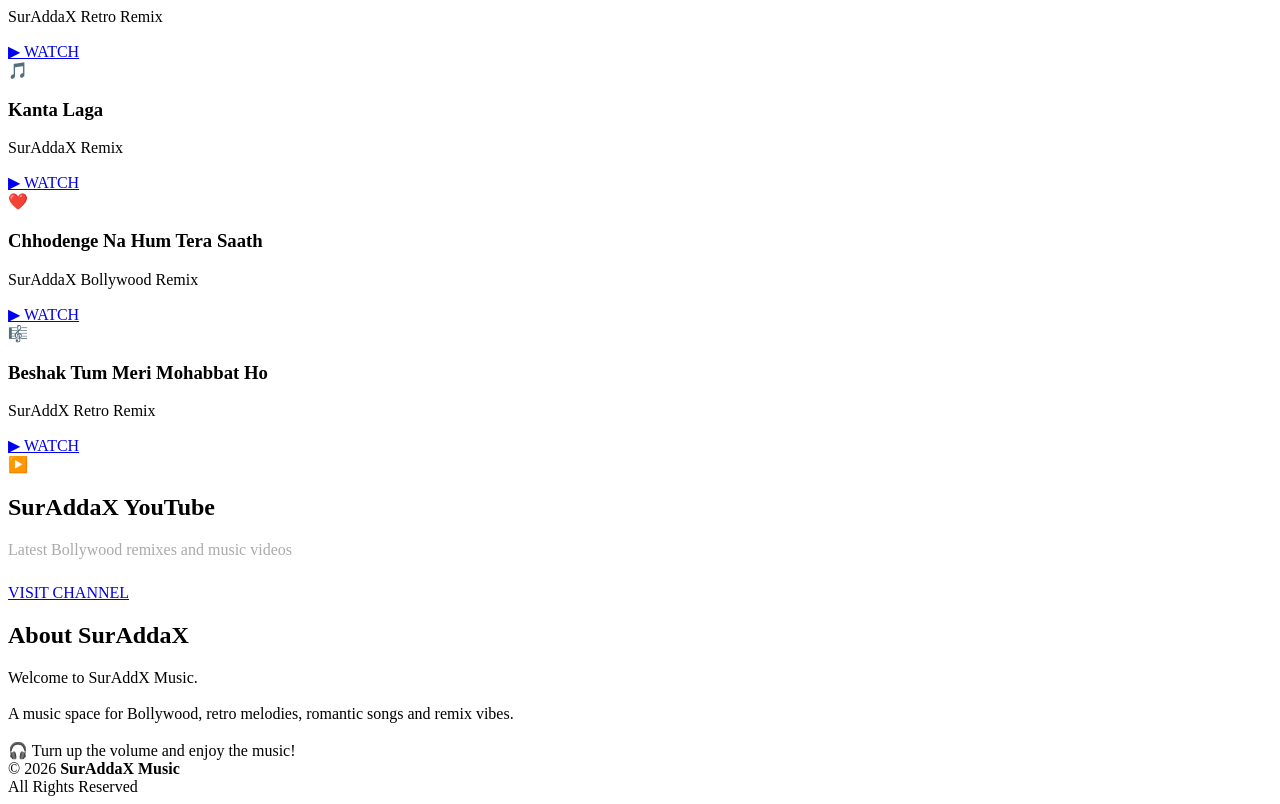
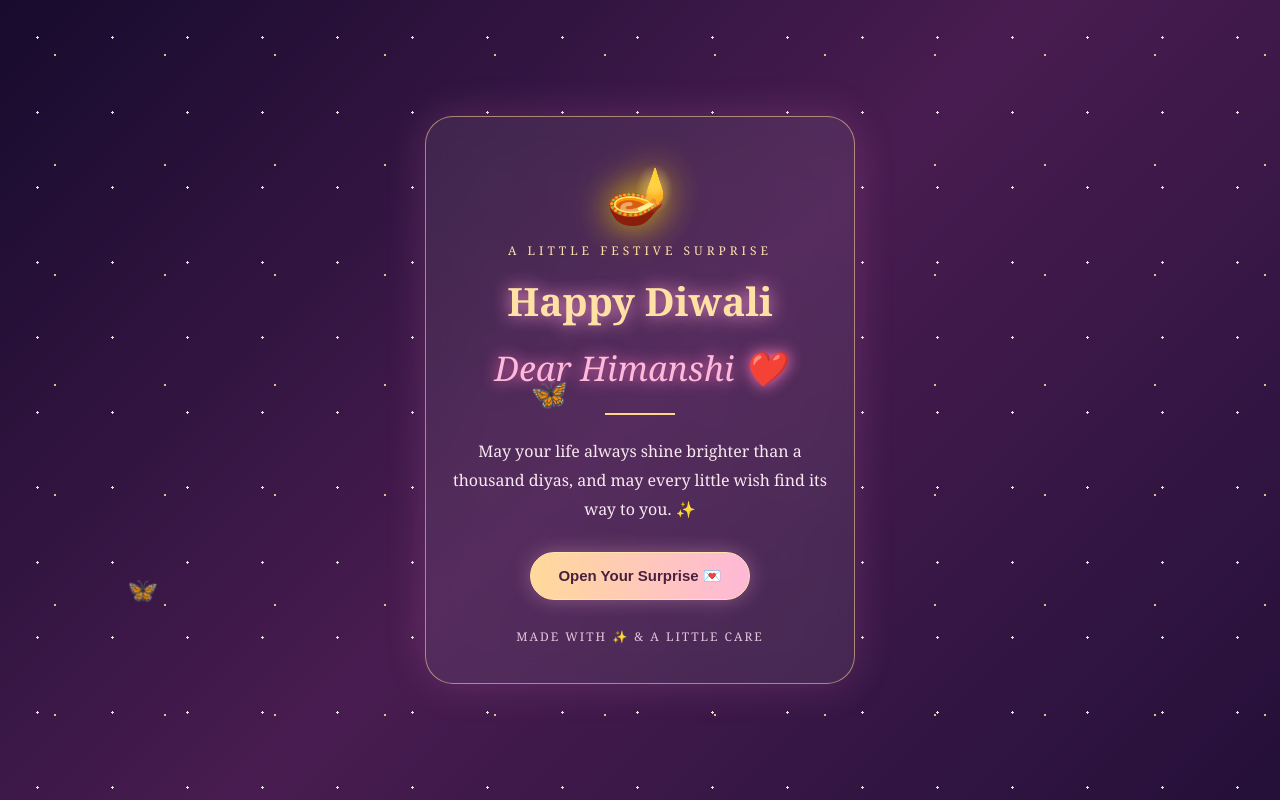
Before and after one commit to lakshayyy009/lakshayyy0097.github.io, a plain HTML site: page index.html in a window 1280 px wide. Drawn offline with Linux system fonts and the light colour scheme.

Commit message:
Update index.html

```diff
--- a/index.html
+++ b/index.html
@@ -1,143 +1,293 @@
-<p>
-SurAddaX Retro Remix
-</p>
+<!DOCTYPE html>
+<html lang="en">
+<head>
+<meta charset="UTF-8">
+<meta name="viewport" content="width=device-width, initial-scale=1.0">
+<title>For Himanshi ❤️ | Happy Diwali</title>
 
-<a class="watch"
-href="https://www.youtube.com/results?search_query=SurAddaX+Chand+Se+Parda+Kijiye"
-target="_blank">
-▶ WATCH
-</a>
+<style>
+* {
+  margin: 0;
+  padding: 0;
+  box-sizing: border-box;
+}
 
+body {
+  min-height: 100vh;
+  overflow-x: hidden;
+  background: linear-gradient(135deg, #170b2d, #481c50, #241039);
+  color: white;
+  font-family: Georgia, serif;
+  text-align: center;
+}
+
+/* Stars */
+.stars {
+  position: fixed;
+  inset: 0;
+  pointer-events: none;
+  background-image:
+    radial-gradient(white 1px, transparent 1px),
+    radial-gradient(#ffd78a 1px, transparent 1px);
+  background-size: 75px 75px, 110px 110px;
+  animation: sparkle 4s infinite alternate;
+}
+
+@keyframes sparkle {
+  from { opacity: .3; }
+  to { opacity: .9; }
+}
+
+/* Flying butterflies */
+.butterfly {
+  position: fixed;
+  z-index: 5;
+  left: -60px;
+  font-size: 30px;
+  pointer-events: none;
+  animation: fly 13s linear infinite;
+}
+
+.butterfly:nth-child(2) {
+  animation-delay: 3s;
+  font-size: 24px;
+}
+
+.butterfly:nth-child(3) {
+  animation-delay: 6s;
+  font-size: 36px;
+}
+
+.butterfly:nth-child(4) {
+  animation-delay: 9s;
+  font-size: 22px;
+}
+
+@keyframes fly {
+  0% {
+    transform: translate(-10vw, 90vh) rotate(0deg);
+  }
+  25% {
+    transform: translate(30vw, 60vh) rotate(20deg);
+  }
+  50% {
+    transform: translate(60vw, 35vh) rotate(-20deg);
+  }
+  75% {
+    transform: translate(85vw, 65vh) rotate(20deg);
+  }
+  100% {
+    transform: translate(120vw, 5vh) rotate(-10deg);
+  }
+}
+
+.container {
+  position: relative;
+  z-index: 2;
+  min-height: 100vh;
+  display: flex;
+  justify-content: center;
+  align-items: center;
+  padding: 30px 18px;
+}
+
+.card {
+  width: 100%;
+  max-width: 430px;
+  padding: 38px 23px;
+  border: 1px solid rgba(255, 215, 150, .55);
+  border-radius: 28px;
+  background: rgba(255,255,255,.075);
+  backdrop-filter: blur(12px);
+  box-shadow: 0 0 40px rgba(255, 140, 210, .18);
+  animation: appear 2s ease;
+}
+
+@keyframes appear {
+  from { opacity: 0; transform: translateY(35px); }
+  to { opacity: 1; transform: translateY(0); }
+}
+
+.diya {
+  font-size: 55px;
+  margin-bottom: 12px;
+  animation: glow 1.5s infinite alternate;
+}
+
+@keyframes glow {
+  from { filter: drop-shadow(0 0 5px orange); }
+  to { filter: drop-shadow(0 0 20px gold); }
+}
+
+.small {
+  color: #ffdfae;
+  letter-spacing: 4px;
+  font-size: 12px;
+  margin-bottom: 15px;
+}
+
+h1 {
+  font-size: 39px;
+  color: #ffe0a5;
+  text-shadow: 0 0 18px #ff9bcf;
+  margin-bottom: 12px;
+}
+
+.name {
+  font-size: 34px;
+  color: #ffb9dc;
+  font-style: italic;
+  margin: 18px 0;
+  text-shadow: 0 0 15px #ff77bd;
+}
+
+.line {
+  width: 70px;
+  height: 2px;
+  background: #ffd58b;
+  margin: 22px auto;
+}
+
+p {
+  color: #f9e9f2;
+  line-height: 1.8;
+  font-size: 16px;
+}
+
+button {
+  margin-top: 28px;
+  padding: 14px 27px;
+  border: 1px solid #ffe2ad;
+  border-radius: 30px;
+  color: #49203e;
+  background: linear-gradient(90deg, #ffd99a, #ffb8d7);
+  font-size: 15px;
+  font-weight: bold;
+  cursor: pointer;
+  box-shadow: 0 0 20px #ffb8d755;
+  transition: .3s;
+}
+
+button:hover {
+  transform: scale(1.06);
+  box-shadow: 0 0 30px #ffb8d7;
+}
+
+#message {
+  display: none;
+  margin-top: 25px;
+  animation: appear 1.5s ease;
+}
+
+#message h2 {
+  color: #ffcae3;
+  font-size: 25px;
+  margin-bottom: 15px;
+}
+
+.footer {
+  margin-top: 28px;
+  font-size: 12px;
+  color: #e9c5df;
+  letter-spacing: 2px;
+}
+
+</style>
+</head>
+
+<body>
+
+<div class="stars"></div>
+
+<div class="butterfly">🦋</div>
+<div class="butterfly">🦋</div>
+<div class="butterfly">🦋</div>
+<div class="butterfly">🦋</div>
+
+<div class="container">
+  <div class="card">
+
+    <div class="diya">🪔</div>
+
+    <div class="small">A LITTLE FESTIVE SURPRISE</div>
+
+    <h1>Happy Diwali</h1>
+
+    <div class="name">Dear Himanshi ❤️</div>
+
+    <div class="line"></div>
+
+    <p>
+      May your life always shine brighter
+      than a thousand diyas,
+      and may every little wish
+      find its way to you. ✨
+    </p>
+
+    <button onclick="openSurprise()">
+      Open Your Surprise 💌
+    </button>
+
+    <div id="message">
+      <div class="line"></div>
+
+      <h2>One Little Thing... 💗</h2>
+
+      <p>
+        Himanshi, some people have a beautiful
+        way of making ordinary moments special.
+        You're one of those people. 🌸
+        <br><br>
+        I hope your smile never fades,
+        your dreams keep growing,
+        and happiness always finds you.
+        <br><br>
+        Maybe this Diwali is a little more
+        special because I got a reason
+        to wish someone as special as you. ❤️
+        <br><br>
+        Stay happy, stay magical! 🦋
+      </p>
+    </div>
+
+    <div class="footer">
+      MADE WITH ✨ & A LITTLE CARE
+    </div>
+
+  </div>
 </div>
 
+<script>
+function openSurprise() {
+  const message = document.getElementById("message");
+  message.style.display = "block";
 
-<div class="card">
+  document.querySelector("button").innerText =
+    "A little smile for you ❤️";
 
-<div class="music-icon">🎵</div>
+  // Create floating hearts
+  for (let i = 0; i < 15; i++) {
+    const heart = document.createElement("div");
+    heart.innerHTML = "💗";
+    heart.style.position = "fixed";
+    heart.style.left = Math.random() * 100 + "vw";
+    heart.style.bottom = "-30px";
+    heart.style.fontSize = "22px";
+    heart.style.zIndex = "10";
+    heart.style.pointerEvents = "none";
+    heart.style.transition = "transform 4s linear, opacity 4s";
+    document.body.appendChild(heart);
 
-<h3>
-Kanta Laga
-</h3>
+    requestAnimationFrame(() => {
+      heart.style.transform =
+        `translateY(-${window.innerHeight + 80}px)`;
+      heart.style.opacity = "0";
+    });
 
-<p>
-SurAddaX Remix
-</p>
-
-<a class="watch"
-href="https://www.youtube.com/results?search_query=SurAddaX+Kanta+Laga"
-target="_blank">
-▶ WATCH
-</a>
-
-</div>
-
-
-<div class="card">
-
-<div class="music-icon">❤️</div>
-
-<h3>
-Chhodenge Na Hum Tera Saath
-</h3>
-
-<p>
-SurAddaX Bollywood Remix
-</p>
-
-<a class="watch"
-href="https://www.youtube.com/results?search_query=SurAddaX+Chhodenge+Na+Hum+Tera+Saath"
-target="_blank">
-▶ WATCH
-</a>
-
-</div>
-
-
-<div class="card">
-
-<div class="music-icon">🎼</div>
-
-<h3>
-Beshak Tum Meri Mohabbat Ho
-</h3>
-
-<p>
-SurAddX Retro Remix
-</p>
-
-<a class="watch"
-href="https://www.youtube.com/results?search_query=SurAddaX+Beshak+Tum+Meri+Mohabbat+Ho"
-target="_blank">
-▶ WATCH
-</a>
-
-</div>
-
-
-</div>
-
-</section>
-
-
-<!-- YOUTUBE -->
-
-<section class="section youtube" id="youtube">
-
-<div class="youtube-logo">
-▶️
-</div>
-
-<h2>
-SurAddaX <span class="red">YouTube</span>
-</h2>
-
-<p style="color:#aaa;margin-bottom:25px;">
-Latest Bollywood remixes and music videos
-</p>
-
-<a class="btn"
-href="https://www.youtube.com/results?search_query=SurAddaX"
-target="_blank">
-VISIT CHANNEL
-</a>
-
-</section>
-
-
-<!-- ABOUT -->
-
-<section class="section" id="about">
-
-<h2>
-About <span class="red">SurAddaX</span>
-</h2>
-
-<div class="about">
-
-Welcome to SurAddX Music.
-
-<br><br>
-
-A music space for Bollywood,
-retro melodies, romantic songs
-and remix vibes.
-
-<br><br>
-
-🎧 Turn up the volume and enjoy the music!
-
-</div>
-
-</section>
-
-
-<footer>
-
-© 2026 <strong>SurAddaX Music</strong>
-<br>
-All Rights Reserved
-
-</footer>
+    setTimeout(() => heart.remove(), 4200);
+  }
+}
+</script>
 
 </body>
 </html>
```
